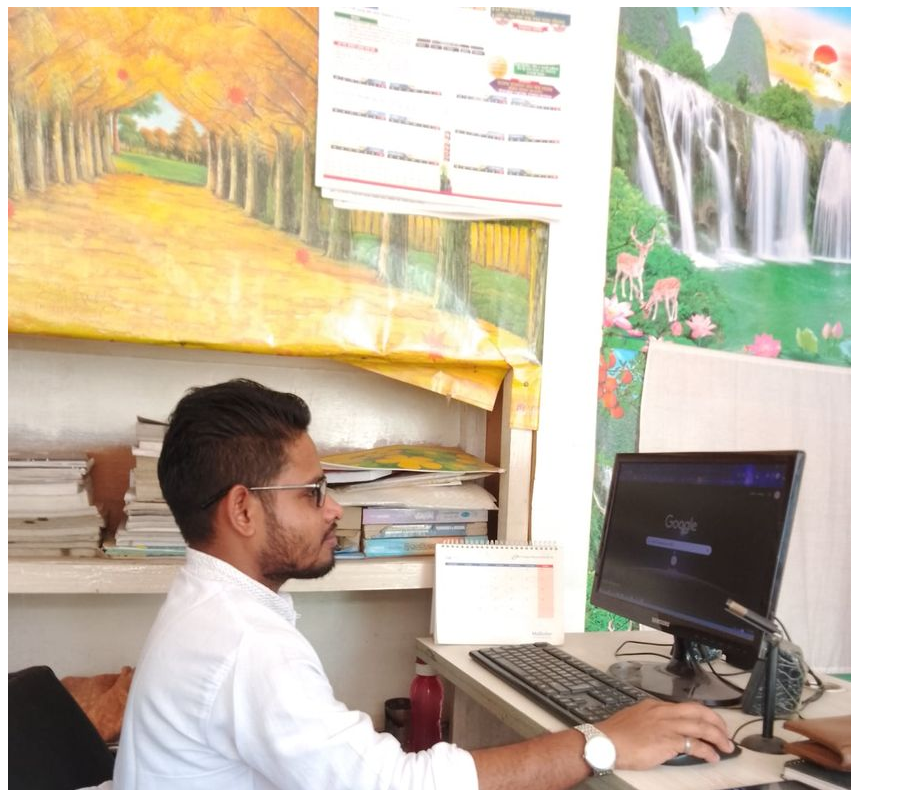
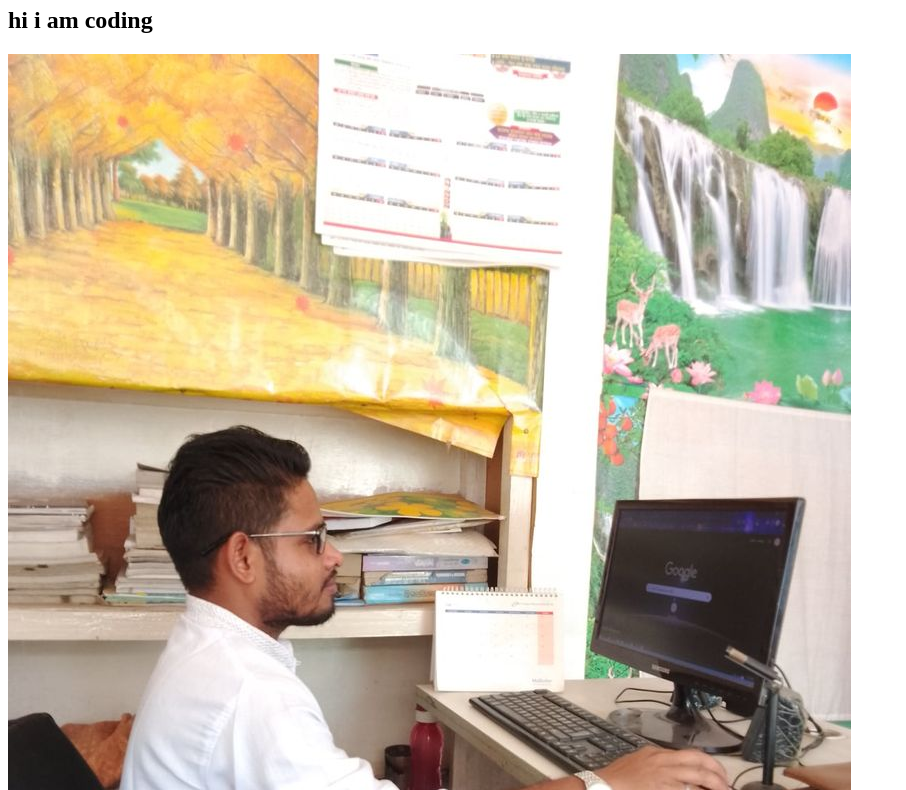
Before and after one commit to hmbadhon2/my-fourth-repo, a plain HTML site: page index.html in a window 1280 px wide. Shown: the part 73-863 px from the top of the page, without its empty margins (0-906 px from the left). Drawn offline with Linux system fonts and the light colour scheme.

```diff
--- a/index.html
+++ b/index.html
@@ -7,7 +7,9 @@
     <title>My fouth repo</title>
 </head>
 <body>
+
     <h1>hellow world </h1>
+    <h2> hi i am coding</h2>
     <img src="badhon.jpg" alt="">
     <img src="Fahmida Narsury.jpg" alt="">
 
```
